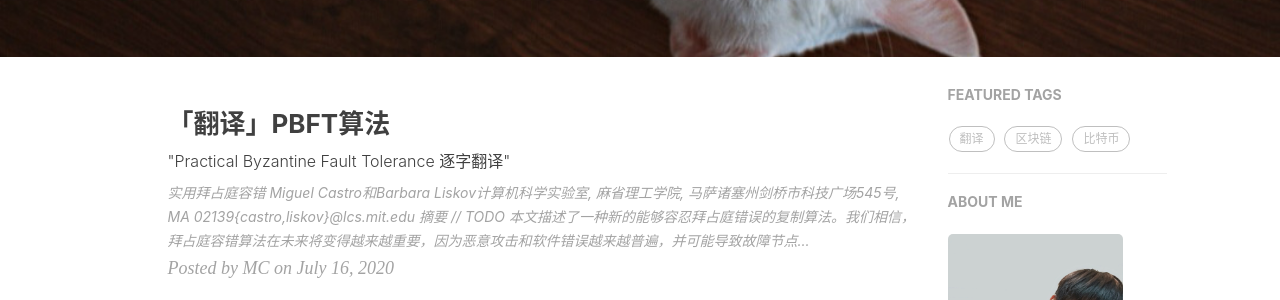
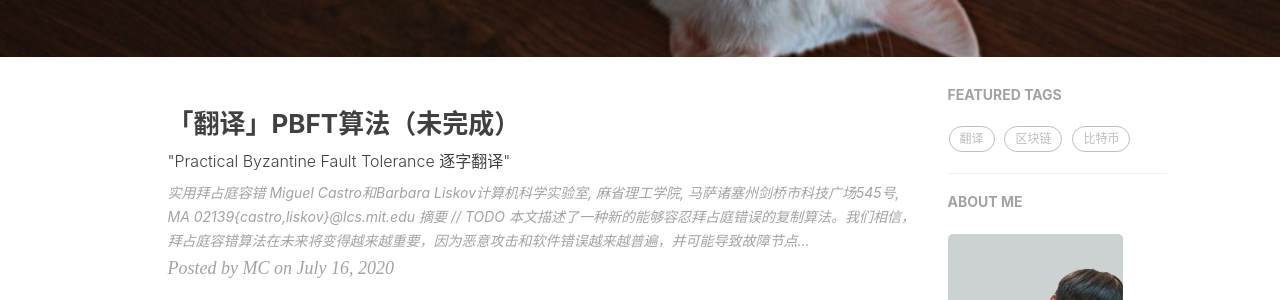
Before and after one commit to MessiahChen/MessiahChen.github.io, a Jekyll site: the page built from index.html, in a window 1280 px wide. Shown: the part 361-661 px from the top of the page. Built offline with Jekyll 4.4.1, drawn with Linux system fonts in a browser that asks for light colours; nearby versions of some CDN libraries; the list of posts is cut into pages by our own code; comment, search, counter and statistics services are not loaded.

```diff
--- a/_posts/2020-07-16-PBFT.markdown
+++ b/_posts/2020-07-16-PBFT.markdown
@@ -1,6 +1,6 @@
 ---
 layout:     post
-title:      "「翻译」PBFT算法"
+title:      "「翻译」PBFT算法（未完成）"
 subtitle:   "\"Practical Byzantine Fault Tolerance 逐字翻译\""
 date:       2020-07-16 21:00:00
 author:     "MC"
```
